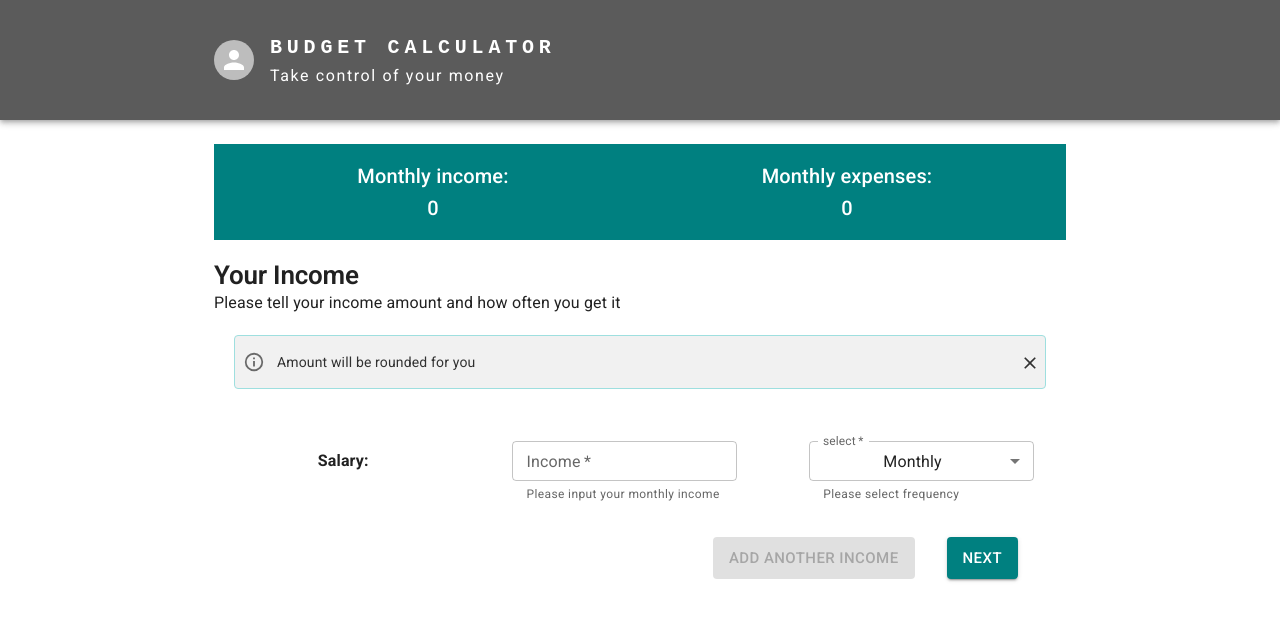
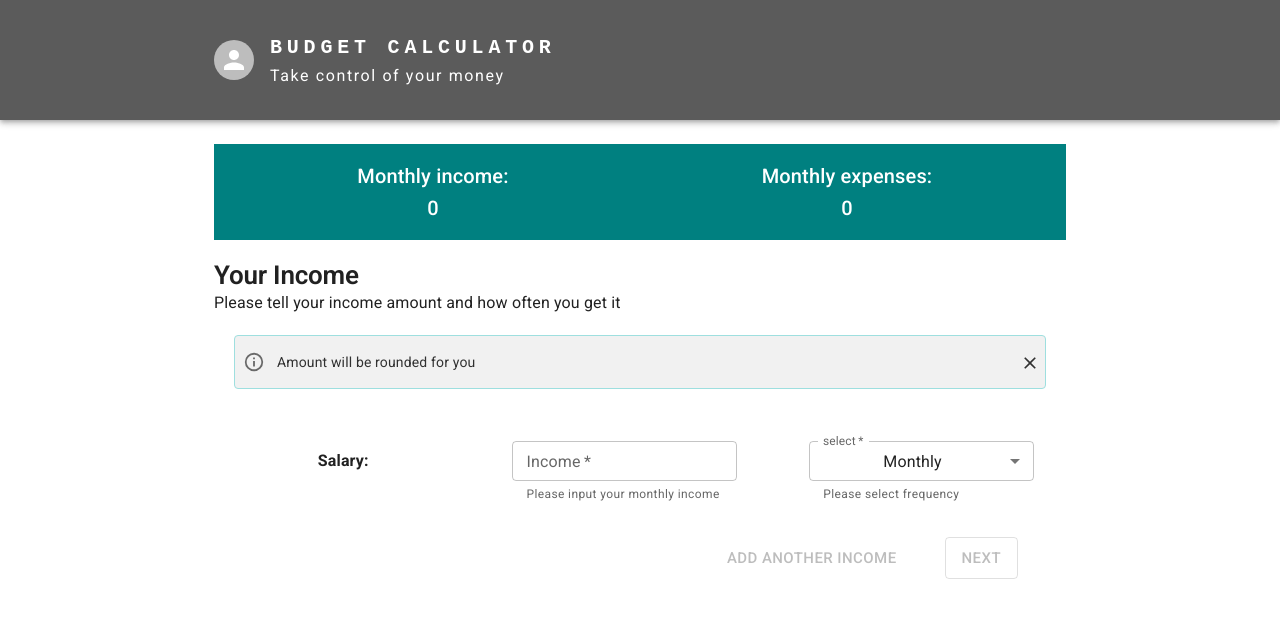
Before and after one commit to Sungharsh/budget, a React (Create React App) app: page / in a window 1280 px wide. Shown: the top 620 px of the page. Built offline with nearby package versions, Linux system fonts and the light colour scheme.

Commit message:
Added navigation to go back to income page using context

```diff
--- a/src/App.tsx
+++ b/src/App.tsx
@@ -1,28 +1,16 @@
-import Container from '@mui/material/Container'
 import Divider from '@mui/material/Divider'
-import React, { useState } from 'react'
+import React from 'react'
 
 import { IncomeExpensesContextProvider } from './components/context/IncomeExpensesContext'
-import ExpensesInputList from './components/expenses/ExpensesInputList'
-import IncomeInput from './components/Income/IncomeInput'
 import MenuBar from './components/navbar/AppBar'
-import TotalIncomeExpDisplay from './components/totalIncomeExpenses/TotalIncomeExpDisplay'
+import Main from './Main'
 
 const App: React.FC = () => {
-  const [flipPage, setFlipPage] = useState<boolean>(true)
-
-  const updateFlipPage = () => {
-    setFlipPage(!flipPage)
-  }
-
   return (
     <>
       <IncomeExpensesContextProvider>
         <MenuBar />
-        <Container maxWidth="md">
-          <TotalIncomeExpDisplay />
-          {flipPage ? <IncomeInput updateFlipPage={updateFlipPage} /> : <ExpensesInputList />}
-        </Container>
+        <Main />
         <Divider sx={{ mt: 6 }} />
       </IncomeExpensesContextProvider>
     </>
--- /dev/null
+++ b/src/Main.tsx
@@ -0,0 +1,19 @@
+import Container from '@mui/material/Container'
+import React from 'react'
+
+import { useIncomeExpenses } from './components/context/IncomeExpensesContext'
+import ExpensesInputList from './components/expenses/ExpensesInputList'
+import IncomeInput from './components/Income/IncomeInput'
+import TotalIncomeExpDisplay from './components/totalIncomeExpenses/TotalIncomeExpDisplay'
+
+const Main: React.FC = () => {
+  const { state } = useIncomeExpenses()
+  return (
+    <Container maxWidth="md">
+      <TotalIncomeExpDisplay />
+      {state.HandleFlipPage.flipPage ? <IncomeInput /> : <ExpensesInputList />}
+    </Container>
+  )
+}
+
+export default Main
--- a/src/components/Income/IncomeInput.tsx
+++ b/src/components/Income/IncomeInput.tsx
@@ -9,27 +9,25 @@ import React from 'react'
 import SelectFrequency from '../../utils/selectFrequency'
 import { useIncomeExpenses } from '../context/IncomeExpensesContext'
 
-interface IncomeProps {
-  updateFlipPage: () => void
-}
-const IncomeInput: React.FC<IncomeProps> = ({ updateFlipPage }) => {
-  const [inputValue, setInputValue] = useState<number>(0)
+const IncomeInput: React.FC = () => {
   const [showAlert, setShowAlert] = useState<boolean>(true)
-  const { dispatch } = useIncomeExpenses()
+  const { state, dispatch } = useIncomeExpenses()
+
+  const totalIncome = state.Income.salary
+  const getContained = totalIncome === 0 ? 'outlined' : 'contained'
+  const getOutlined = totalIncome === 0 ? 'text' : 'outlined'
 
   const handleFlipPage = () => {
-    if (inputValue) {
-      updateFlipPage()
+    const getFlipPage = state.HandleFlipPage.flipPage
+    const value = !getFlipPage
+    if (totalIncome) {
+      dispatch({ type: 'FLIP_PAGE', value })
     }
   }
 
   const handleInputIncome = (e: React.ChangeEvent<HTMLInputElement>) => {
-    if (!isNaN(inputValue)) {
-      setInputValue(parseFloat(e.target.value) || 0)
-    }
-  }
-  const handleUpdateIncome = () => {
-    dispatch({ type: 'INCOME', value: inputValue })
+    const getValue = parseFloat(e.target.value) || 0
+    dispatch({ type: 'INCOME', value: getValue })
   }
 
   return (
@@ -68,7 +66,7 @@ const IncomeInput: React.FC<IncomeProps> = ({ updateFlipPage }) => {
           <TextField
             id="outlined-basic"
             label="Income"
-            value={inputValue === 0 ? '' : inputValue}
+            value={totalIncome === 0 ? '' : totalIncome}
             onChange={handleInputIncome}
             type="number"
             required
@@ -87,17 +85,16 @@ const IncomeInput: React.FC<IncomeProps> = ({ updateFlipPage }) => {
           mr: 6,
         }}
       >
-        <Button disabled={inputValue === 0} variant="contained" size="large" sx={{ pr: 2, pl: 2, mr: 4 }}>
+        <Button disabled={totalIncome === 0} variant={getOutlined} size="large" sx={{ pr: 2, pl: 2, mr: 4 }}>
           Add another income
         </Button>
         <Button
           type="submit"
-          variant="contained"
+          variant={getContained}
+          disabled={totalIncome === 0}
           size="large"
           sx={{ pr: 2, pl: 2 }}
           onClick={() => {
-            handleUpdateIncome()
-            setInputValue(0)
             handleFlipPage()
           }}
         >
--- a/src/components/context/IncomeExpensesContext.tsx
+++ b/src/components/context/IncomeExpensesContext.tsx
@@ -24,7 +24,7 @@ export const useIncomeExpenses = () => {
   const context = useContext(IncomeExpenseContext)
 
   if (!context) {
-    throw new Error('useExpenses must be used within an ExpensesProvider')
+    throw new Error('useExpenses must be used within an IncomeExpensesProvider')
   }
 
   return context
--- a/src/components/expenses/ExpensesInputList.tsx
+++ b/src/components/expenses/ExpensesInputList.tsx
@@ -4,6 +4,7 @@ import AccordionDetails from '@mui/material/AccordionDetails'
 import AccordionSummary from '@mui/material/AccordionSummary'
 import Alert from '@mui/material/Alert'
 import Box from '@mui/material/Box'
+import Button from '@mui/material/Button'
 import { useTheme } from '@mui/material/styles'
 import Typography from '@mui/material/Typography'
 import React, { useState } from 'react'
@@ -14,7 +15,7 @@ import ExpenseInput from './ExpenseInput'
 const ExpensesInputList: React.FC = () => {
   const [showAlert, setShowAlert] = useState<boolean>(true)
   const [expanded, setExpanded] = useState<string | boolean>(false)
-  const { state } = useIncomeExpenses()
+  const { state, dispatch } = useIncomeExpenses()
   const { HouseholdExpenses, FamilyExpenses, Finance } = state
 
   const householdExpensesTotal = Object.values(HouseholdExpenses).reduce((acc, value) => acc + value, 0)
@@ -22,7 +23,7 @@ const ExpensesInputList: React.FC = () => {
   const financeTotal = Object.values(Finance).reduce((acc, value) => acc + value, 0)
 
   const theme = useTheme()
-  const primaryColour = theme.palette.primary.main
+  const primaryColour = { color: theme.palette.primary.main }
   type CategoryType = 'HOUSEHOLD' | 'FAMILY' | 'FINANCE'
 
   const handlePanel = (expensesCategory: CategoryType) => {
@@ -43,11 +44,6 @@ const ExpensesInputList: React.FC = () => {
     p: 1,
   }
 
-  const totalExpensesStyle = {
-    margin: '0 0 0 auto',
-    color: primaryColour,
-  }
-
   const getPanel = (expensesCategory: CategoryType) => {
     if (expensesCategory === 'HOUSEHOLD') return expanded === 'panel1'
     if (expensesCategory === 'FAMILY') return expanded === 'panel2'
@@ -66,11 +62,23 @@ const ExpensesInputList: React.FC = () => {
 
   const getTotalExpenses = (expensesCategory: CategoryType) => {
     if (expensesCategory === 'HOUSEHOLD') {
-      return <Typography>{Math.floor(householdExpensesTotal)}</Typography>
+      return (
+        <Typography variant="h3" sx={primaryColour}>
+          {Math.floor(householdExpensesTotal)}
+        </Typography>
+      )
     } else if (expensesCategory === 'FAMILY') {
-      return <Typography>{Math.floor(familyExpensesTotal)}</Typography>
+      return (
+        <Typography variant="h3" sx={primaryColour}>
+          {Math.floor(familyExpensesTotal)}
+        </Typography>
+      )
     } else if (expensesCategory === 'FINANCE') {
-      return <Typography>{Math.floor(financeTotal)}</Typography>
+      return (
+        <Typography variant="h3" sx={primaryColour}>
+          {Math.floor(financeTotal)}
+        </Typography>
+      )
     }
     return 0
   }
@@ -110,13 +118,20 @@ const ExpensesInputList: React.FC = () => {
     <Accordion expanded={getPanel(expensesCategory)} onChange={handleChange(expensesCategory)} sx={accordianStyle}>
       <AccordionSummary expandIcon={<ExpandMoreIcon />} aria-controls="panel1a-content" id="panel1a-header">
         {renderAccordianTitle(expensesCategory)}
-        <Box sx={totalExpensesStyle}>{getTotalExpenses(expensesCategory)}</Box>
+        <Box sx={{ margin: '0 0 0 auto' }}>{getTotalExpenses(expensesCategory)}</Box>
       </AccordionSummary>
       <AccordionDetails>{renderExpensesInputs(expensesCategory)}</AccordionDetails>
     </Accordion>
   )
 
+  const handleFlipPage = () => {
+    const getFlipPage = state.HandleFlipPage.flipPage
+    const value = !getFlipPage
+    dispatch({ type: 'FLIP_PAGE', value })
+  }
+
   return (
+    <>
       <Box
         sx={{
           display: 'grid',
@@ -145,6 +160,15 @@ const ExpensesInputList: React.FC = () => {
         {renderAccordion('FAMILY')}
         {renderAccordion('FINANCE')}
       </Box>
+      <Box sx={{ display: 'flex', justifyContent: 'center', mt: 3 }}>
+        <Button variant="outlined" size="large" onClick={handleFlipPage} sx={{ mr: 4, pl: 2 }}>
+          Previous
+        </Button>
+        <Button variant="contained" size="large">
+          Check Results
+        </Button>
+      </Box>
+    </>
   )
 }
 
--- a/src/store/AppReducer.ts
+++ b/src/store/AppReducer.ts
@@ -58,6 +58,10 @@ export const AppReducer: Reducer<IncomeExpensesStateType, Action> = (state: type
       state.Finance.otherLendingRepayment = action.value
       break
     }
+    case 'FLIP_PAGE': {
+      state.HandleFlipPage.flipPage = action.value
+      break
+    }
     default:
       throw Error('Unknown action' + action)
   }
--- a/src/store/AppState.ts
+++ b/src/store/AppState.ts
@@ -19,6 +19,9 @@ export const AppState = {
     loanRepayment: 0,
     carFinancePayment: 0,
     otherLendingRepayment: 0,
+  },
+  HandleFlipPage: {
+    flipPage: true,
   },
   //FUTURE ADDITIONS
   // HealthAndWellbeing: {
```
Also changed, not shown: src/components/Types.ts (+7 -0 lines), 1 other file (tests, documents, lock files or other folders). Lines whose indentation alone changed are shown as unchanged.
